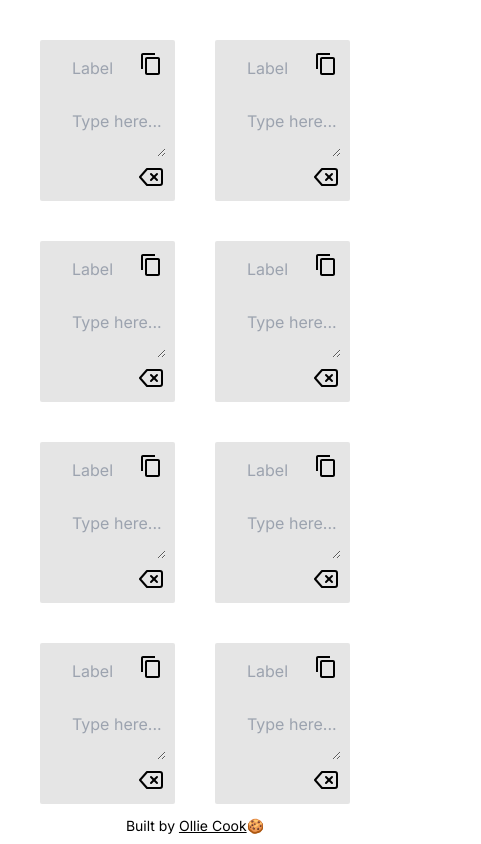
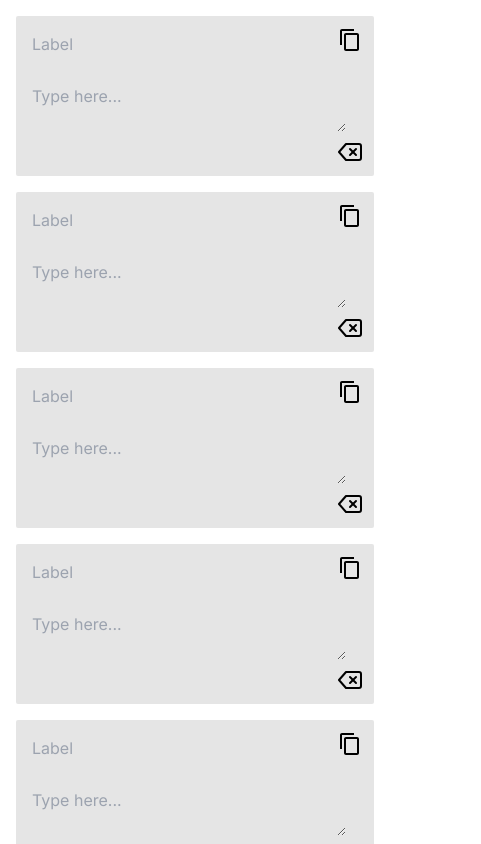
Before and after one commit to ollie-cook/copypastedump, a Next.js app: page / in a window 390 px wide. Shown: the top 844 px of the page, 481 px wide, since content can reach past the window. Built offline with nearby package versions, Linux system fonts and the light colour scheme.

Commit message:
Made it responsive

```diff
--- a/app/components/Grid/Grid.tsx
+++ b/app/components/Grid/Grid.tsx
@@ -19,7 +19,7 @@ export default function Grid() {
   }
 
   return (
-    <div className="w-screen min-h-screen grid grid-cols-2 gap-10 p-10">
+    <div className="w-full min-h-screen grid grid-cols-2 gap-4 p-4 md:p-10 md:gap-10">
       {
         Array.from(Array(8).keys()).map((index) => {
           const initialBrickValue = initialBrickValues.find(b => b.id === index);
@@ -81,7 +81,7 @@ function Brick(props: BrickProps) {
   }
 
   return (
-    <div className="relative w-full flex items-center bg-neutral-200 col-span-1 rounded-sm pl-8">
+    <div className="relative w-full h-40 flex items-center bg-neutral-200 col-span-2 rounded-sm pl-4 sm:pl-8 lg:col-span-1 lg:h-auto">
       <input
         className="absolute top-4 bg-transparent text-neutral-400 focus:outline-none focus:ring-0"
         placeholder="Label"
--- a/app/layout.tsx
+++ b/app/layout.tsx
@@ -17,7 +17,7 @@ export default function RootLayout({
 }>) {
   return (
     <html lang="en">
-      <body className={inter.className}>
+      <body className={`${inter.className} relative`}>
         {children}
         <p className="absolute bottom-2 left-1/2 -translate-x-1/2 text-sm">Built by <a href="https://www.olliecookie.com" className="underline" target="_blank">Ollie Cook</a>&#x1f36a;</p>
         <Analytics />
```
